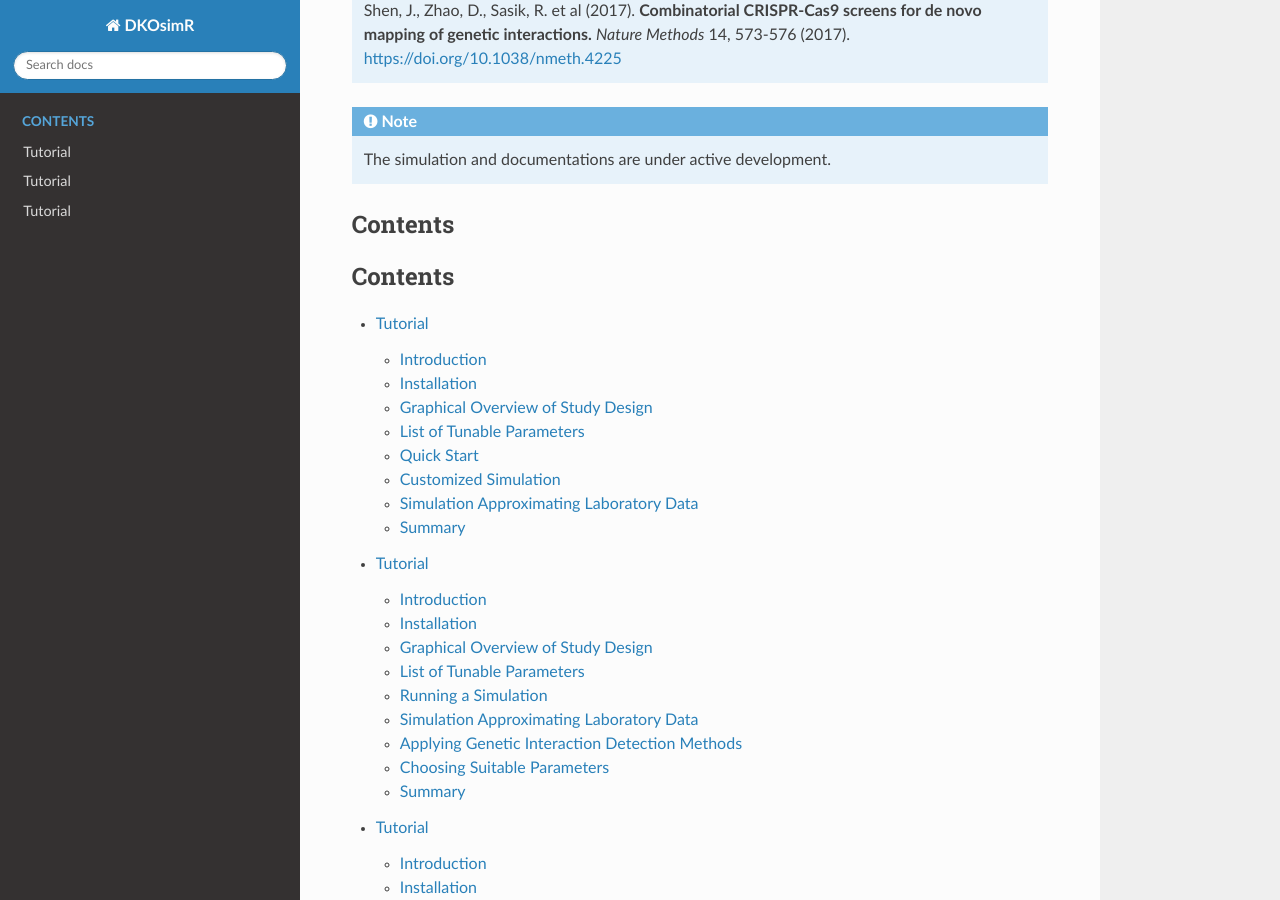
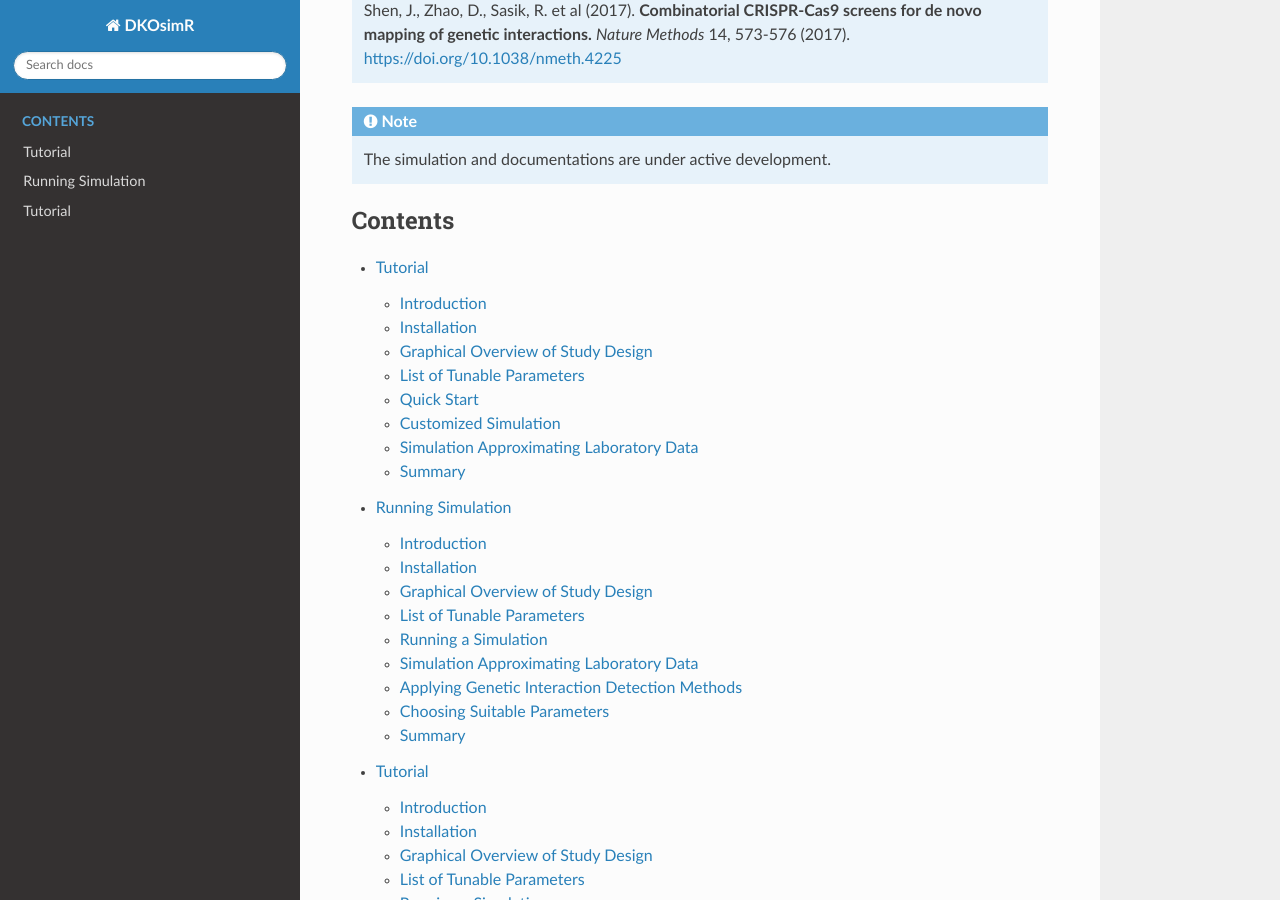
Before and after one commit to yuegu-phd/DKOsimR-tutorial, a Sphinx documentation site: the page built from docs/source/index.rst, in a window 1280 px wide and 900 px high, scrolled down 490 px. Built offline with Sphinx 7.4.7 and the Read the Docs theme 3.1.0, drawn with Linux system fonts in a browser that asks for light colours.

```diff
--- a/docs/source/index.rst
+++ b/docs/source/index.rst
@@ -23,8 +23,6 @@ See the :doc:`Tutorial <tutorial>` for installation, list of parameters, and a q
 
    The simulation and documentations are under active development.
 
-Contents
---------
 
 .. toctree::
    :maxdepth: 2
--- a/docs/source/run_sim.rst
+++ b/docs/source/run_sim.rst
@@ -1,4 +1,4 @@
-Tutorial
+Running Simulation
 ================
 
 How to generate synthetic CRISPR data using DKOsimR?
--- a/docs/source/tutorial.rst
+++ b/docs/source/tutorial.rst
@@ -2,6 +2,11 @@ Tutorial
 ================
 
 How to generate synthetic CRISPR data using DKOsimR?
+
+.. abbreviations::
+
+   Abbreviations: KO, knockout; SKO, single knockout; DKO, double knockout; %, percentage;
+   GI, genetic interaction; std. dev., standard deviation.
 
 Introduction
 ------------
```
